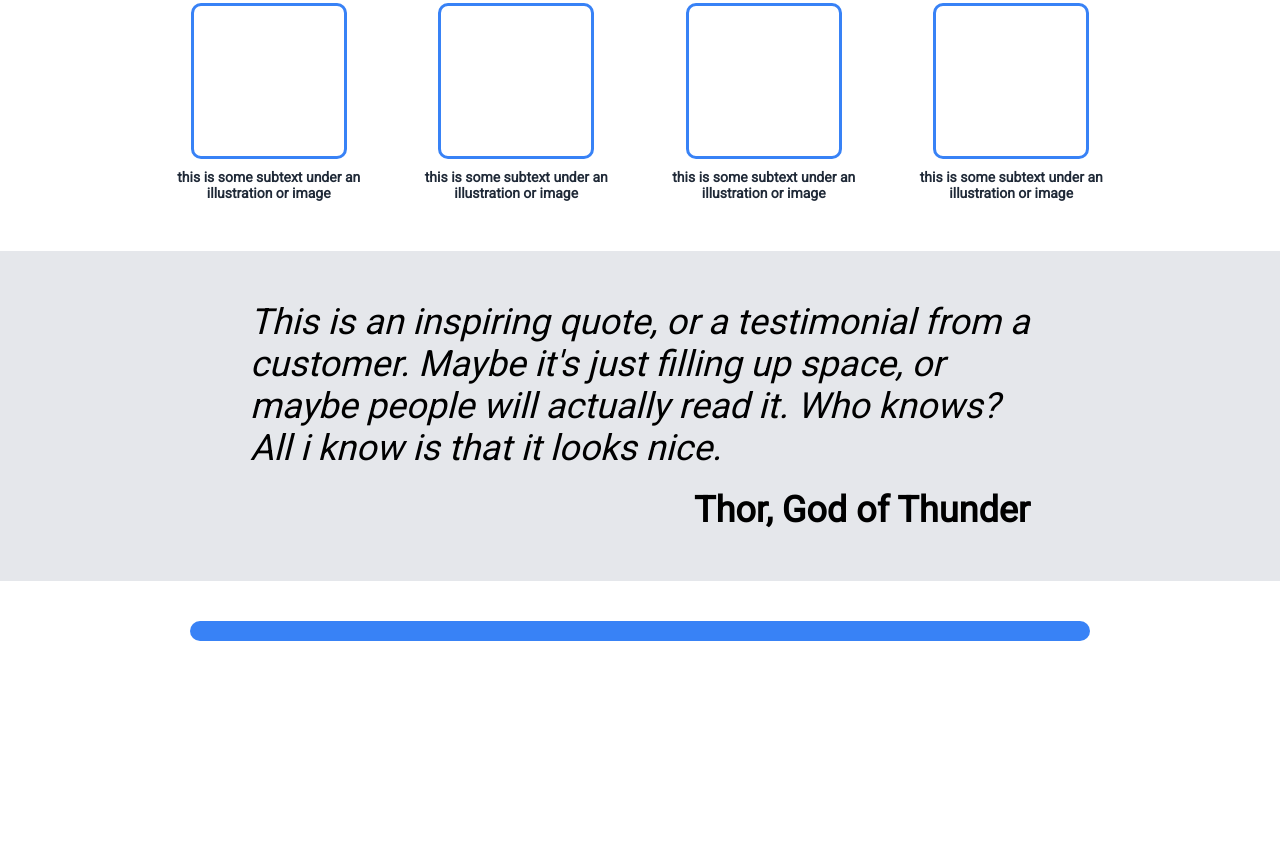
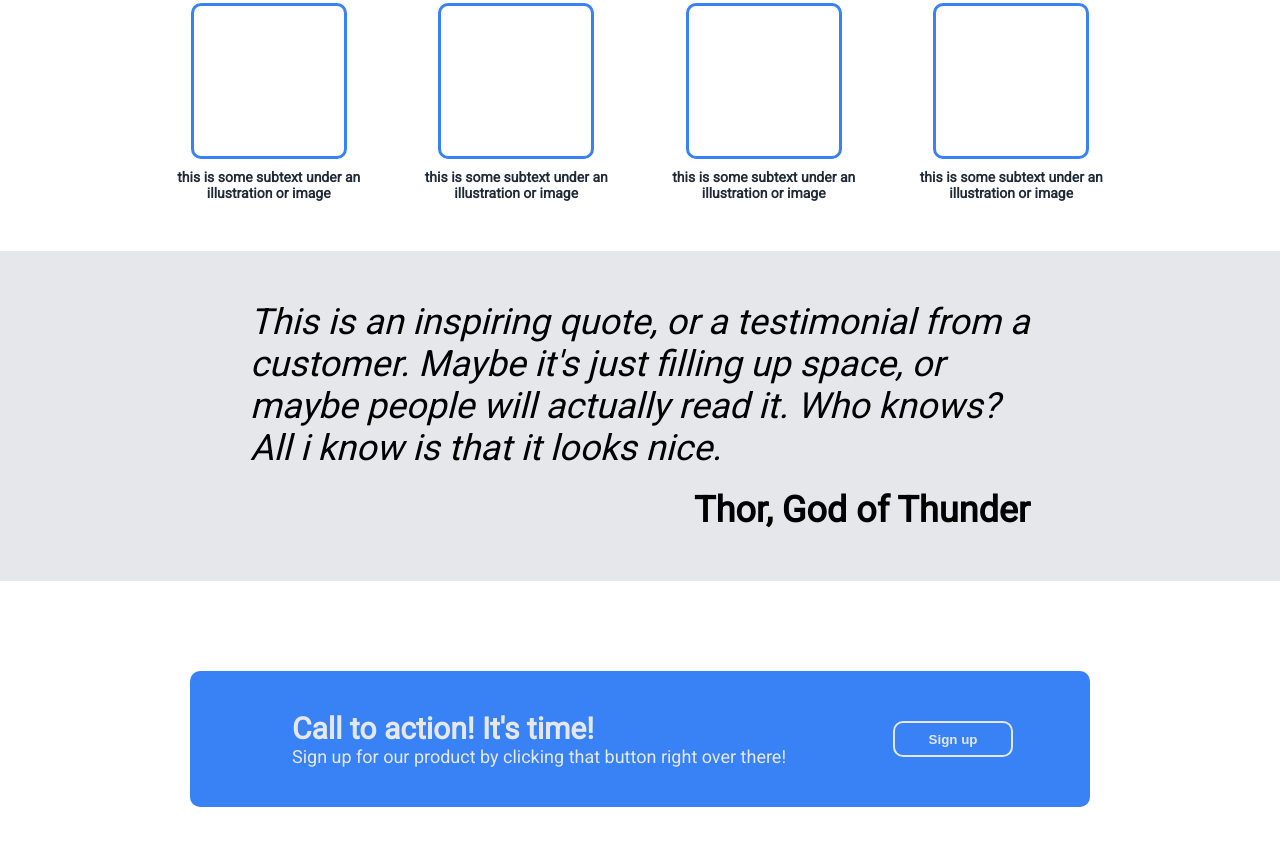
Before and after one commit to DotSnuk/odin-foundation-landing-page, a plain HTML site: page index.html in a window 1280 px wide. Shown: the part 557-1402 px from the top of the page. Before the commit the page ends 1238 px from the top, so only its background shows below. Drawn offline with Linux system fonts and the light colour scheme.

Commit message:
styled blue container

```diff
--- a/index.html
+++ b/index.html
@@ -62,7 +62,13 @@
 
         <div class="call-container">
             <div class="blue-container">
-
+                <div class="call-text">
+                    <div class="call-title">Call to action! It's time!</div>
+                    <div class="secondary">Sign up for our product by clicking
+                        that button right over there!
+                    </div>
+                </div>
+                <button class="white-border">Sign up</button>
             </div>
 
 
--- a/styles.css
+++ b/styles.css
@@ -27,7 +27,7 @@ body {
 
 /* All flex containers */
 .container, .header, .links, .hero, .left, .right, .information, .info-cards, .card, .quote,
-.call-container, .blue-container {
+.call-container, .blue-container, .call-text {
     display: flex;
 }
 
@@ -163,8 +163,9 @@ button {
     background-color: white;
     padding-left: 150px;
     padding-right: 150px;
+    padding-top: 50px;
+    padding-bottom: 50px;
     gap: 150px;
-
     justify-content: center;
 }
 
@@ -175,7 +176,18 @@ button {
     padding: 10px;
     flex-basis: 90%;
     margin: 40px;
+    gap: 10px;
+    justify-content: space-evenly;
 }
+
+.call-text {
+    flex-direction: column;
+    color: #e5e7eb;
+    font-weight: bold;
+    font-size: 30px;
+    padding: 30px;
+}
+
 
 .illustration {
     border: 3px solid;
@@ -186,3 +198,12 @@ button {
     flex-shrink: 0;
     flex-grow: 0;
 }
+
+.white-border {
+    border-color: white;
+    border: solid 2px;
+    margin-top: 40px;
+    margin-bottom: 40px;
+    border-radius: 10px;
+
+}
```
